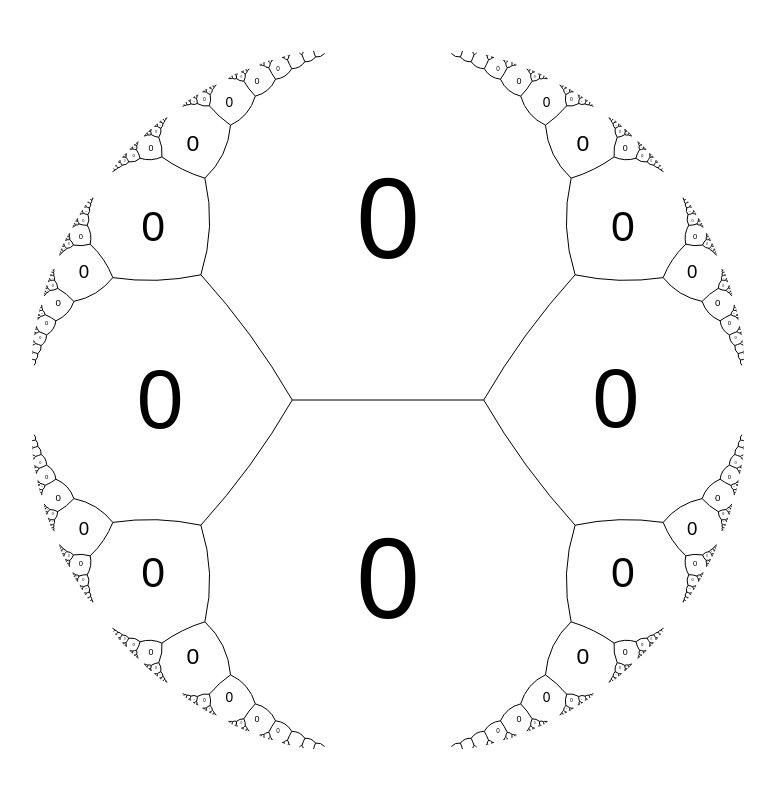
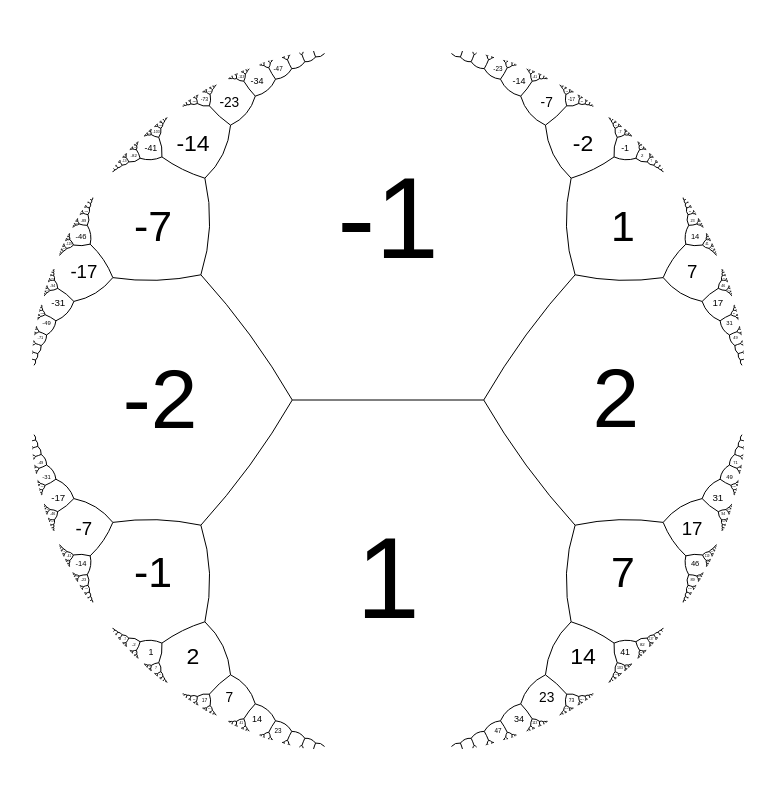
Before and after one commit to been-jamming/topographs, a plain HTML site: page index.html in a window 1280 px wide. Shown: the whole page, without its empty margins (252-1027 px from the left). Drawn offline with Linux system fonts and the light colour scheme.

Commit message:
Adding values to topograph

```diff
--- a/index.html
+++ b/index.html
@@ -10,11 +10,18 @@ function set_text_size(size){
 	text_size = size;
 }
 
-function canvas_center_text(text, coord){
+function canvas_center_text(text, coord, max_width){
 	var size;
+	var new_size;
 
 	size = context.measureText(text);
-	coord[0] -= size.width/2;
+	if(size.width > max_width){
+		new_size = text_size*max_width/size.width;
+		set_text_size(new_size);
+		coord[0] -= max_width/2;
+	} else {
+		coord[0] -= size.width/2;
+	}
 	coord[1] += text_size/3;
 	context.fillText(text, coord[0], coord[1]);
 }
@@ -162,7 +169,7 @@ function hyperbolic_point_angle_dist(point, angle, dist, do_draw){
 	return [return_value, -angle0];
 }
 
-function draw_tree_right(point, angle, depth, text_depth){
+function draw_tree_right(point, angle, depth, text_depth, val0, val1, val2){
 	var p0;
 	var p1;
 	var c0;
@@ -172,11 +179,15 @@ function draw_tree_right(point, angle, depth, text_depth){
 	var text_location;
 	var center_dist;
 	var e_dist;
+	var new_val0;
+	var new_val1;
 
 	if(depth < 1){
 		return;
 	}
 
+	new_val0 = 2*(val0 + val2) - val1;
+	new_val1 = 2*(val1 + val2) - val0;
 	if(text_depth > 0){
 		e_dist = Math.sqrt(point[0]*point[0] + point[1]*point[1]);
 		set_text_size((1 - e_dist)*min_side/7);
@@ -186,40 +197,44 @@ function draw_tree_right(point, angle, depth, text_depth){
 		} else {
 			text_location = get_canvas_coord(hyperbolic_point_angle_dist(point, angle, center_dist, false)[0]);
 		}
-		canvas_center_text("0", text_location);
+		canvas_center_text(val2.toString(), text_location, (1 - e_dist)*min_side/3);
 	}
 	p0 = hyperbolic_point_angle_dist(point, angle + branch_angle, side_lengths, true);
 	p1 = hyperbolic_point_angle_dist(point, angle - branch_angle, side_lengths, true);
 
-	draw_tree_right(p0[0], (p0[1] + 3*Math.PI/2)%(2*Math.PI), depth - 1, text_depth - 1);
-	draw_tree_right(p1[0], (p1[1] + 5*Math.PI/2)%(2*Math.PI), depth - 1, text_depth - 1);
+	draw_tree_right(p0[0], (p0[1] + 3*Math.PI/2)%(2*Math.PI), depth - 1, text_depth - 1, val2, val1, new_val1);
+	draw_tree_right(p1[0], (p1[1] + 5*Math.PI/2)%(2*Math.PI), depth - 1, text_depth - 1, val0, val2, new_val0);
 }
 
-function draw_tree_left(point, angle, depth, text_depth){
+function draw_tree_left(point, angle, depth, text_depth, val0, val1, val2){
 	var p0;
 	var p1;
 	var c0;
 	var c1;
 	var angle0;
 	var angle1;
+	var new_val0;
+	var new_val1;
 
 	if(depth < 1){
 		return;
 	}
 
+	new_val0 = 2*(val0 + val2) - val1;
+	new_val1 = 2*(val2 + val1) - val0;
 	if(text_depth > 0){
 		e_dist = Math.sqrt(point[0]*point[0] + point[1]*point[1]);
 		set_text_size((1 - e_dist)*min_side/7);
 		center_dist = Math.log((3 + e_dist)/(1 + e_dist));
 		text_location = get_canvas_coord(hyperbolic_point_angle_dist(point, angle, center_dist, false)[0]);
-		canvas_center_text("0", text_location);
+		canvas_center_text(val2.toString(), text_location, (1 - e_dist)*min_side/3);
 	}
 
 	p0 = hyperbolic_point_angle_dist(point, angle + branch_angle, side_lengths, true);
 	p1 = hyperbolic_point_angle_dist(point, angle - branch_angle, side_lengths, true);
 
-	draw_tree_left(p0[0], (p0[1] + 3*Math.PI/2)%(2*Math.PI), depth - 1, text_depth - 1);
-	draw_tree_left(p1[0], (p1[1] + 5*Math.PI/2)%(2*Math.PI), depth - 1, text_depth - 1);
+	draw_tree_left(p0[0], (p0[1] + 3*Math.PI/2)%(2*Math.PI), depth - 1, text_depth - 1, val0, val2, new_val0);
+	draw_tree_left(p1[0], (p1[1] + 5*Math.PI/2)%(2*Math.PI), depth - 1, text_depth - 1, val2, val1, new_val1);
 }
 
 function start(){
@@ -242,12 +257,13 @@ function start(){
 	set_text_size(10);
 
 	set_text_size(min_side/7);
-	canvas_center_text("0", get_canvas_coord([0, 0.5]));
-	canvas_center_text("0", get_canvas_coord([0, -0.5]));
+	canvas_center_text("-1", get_canvas_coord([0, 0.5]), min_side/3);
+	set_text_size(min_side/7);
+	canvas_center_text("1", get_canvas_coord([0, -0.5]), min_side/3);
 	left = get_canvas_coord([-(Math.exp(side_lengths/2) - 1)/(Math.exp(side_lengths/2) + 1), 0]);
 	right = get_canvas_coord([(Math.exp(side_lengths/2) - 1)/(Math.exp(side_lengths/2) + 1), 0]);
-	draw_tree_right([(Math.exp(side_lengths/2) - 1)/(Math.exp(side_lengths/2) + 1), 0], 0, 9, 6);
-	draw_tree_left([-(Math.exp(side_lengths/2) - 1)/(Math.exp(side_lengths/2) + 1), 0], Math.PI, 9, 6);
+	draw_tree_right([(Math.exp(side_lengths/2) - 1)/(Math.exp(side_lengths/2) + 1), 0], 0, 9, 6, 1, -1, 2);
+	draw_tree_left([-(Math.exp(side_lengths/2) - 1)/(Math.exp(side_lengths/2) + 1), 0], Math.PI, 9, 6, 1, -1, -2);
 	context.beginPath();
 	context.moveTo(left[0], left[1]);
 	context.lineTo(right[0], right[1]);
```
